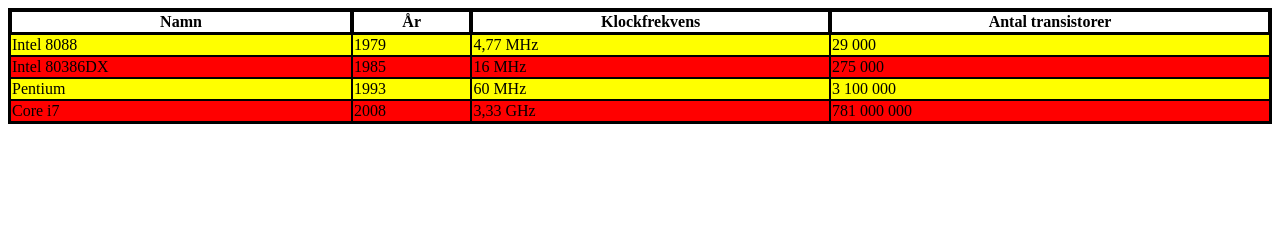
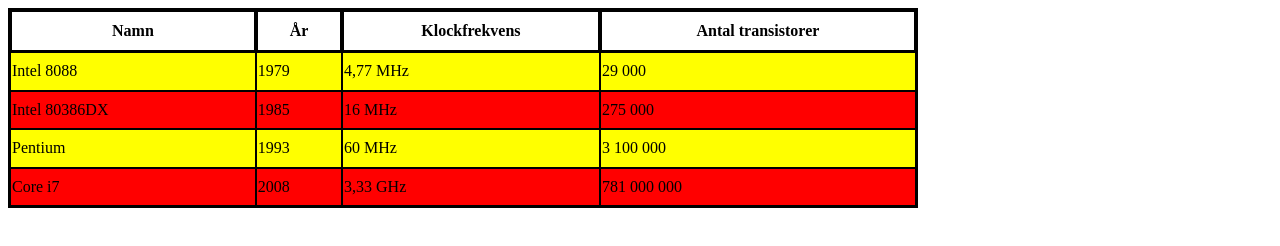
Before and after one commit to elvincodemanipulator/uppgift-tabell, a plain HTML site: page Index.html in a window 1280 px wide. Drawn offline with Linux system fonts and the light colour scheme.

Commit message:
Tabell Uppgift 2

```diff
--- a/Style.css
+++ b/Style.css
@@ -1,5 +1,7 @@
-table{border: 1px solid black;
-width: 100%;}
+table{
+border: 1px solid black;
+height: 200px;
+width: 910px}
 th{border: 1px solid black;
 background-color: white;}
 tr{border: 1px solid black;}
--- /dev/null
+++ b/tabell2/Style.css
@@ -0,0 +1,32 @@
+table {
+  width: 640px;
+  height: 420px;
+  border-collapse: collapse;
+}
+
+td {
+  border: 2px solid black;
+}
+
+
+tr:nth-child(1) td:nth-child(1) {
+  background-color: blue;
+}
+
+tr:nth-child(1) td:nth-child(2) {
+  background-color: red;
+}
+
+
+tr:nth-child(2) td:nth-child(1) {
+  background-color: yellow;
+}
+
+tr:nth-child(2) td:nth-child(2) {
+  background-color: black;
+}
+
+
+tr:nth-child(3) td:nth-child(1) {
+  background-color: lime;
+}
```
Also changed, not shown: tabell2/Index.html (added, +26 -0 lines).
